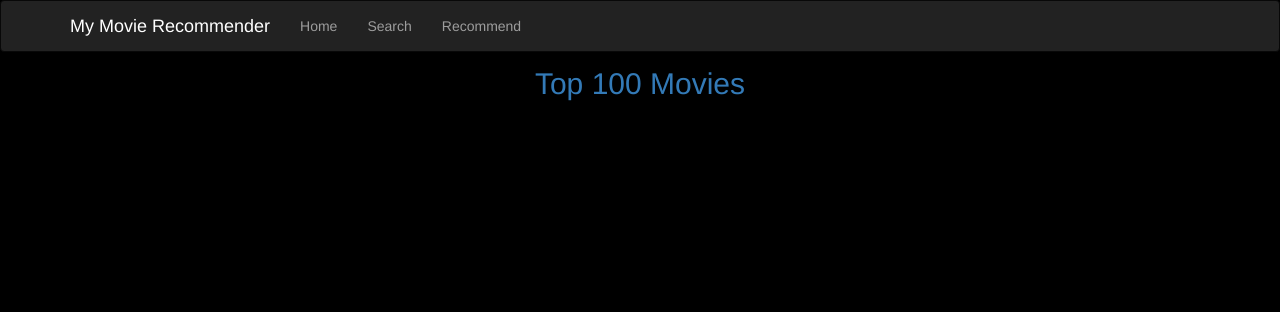
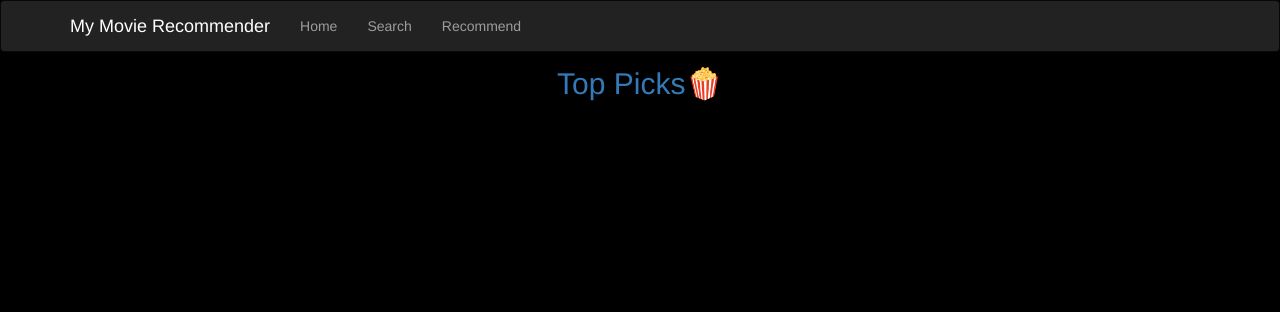
Before and after one commit to Ashy-it24/Movie-Recommendation_ML, a Flask app: page / in a window 1280 px wide. Shown: the top 312 px of the page. Run offline with Flask 3, Linux system fonts and the light colour scheme; parts of the project's set-up code (start-up, migrations or seed data) failed here and were passed over.

Commit message:
Update index1.html

```diff
--- a/templates/index1.html
+++ b/templates/index1.html
@@ -23,7 +23,7 @@
   <div class="container" style="padding:0;">
     <div class="row" style="margin:0;">
       <div class="col-md-12 text-center">
-        <h2 class="text-primary" style="margin: 15px 0;">Top 100 Movies</h2>
+        <h2 class="text-primary" style="margin: 15px 0;">Top Picks🍿</h2>
       </div>
 
       {% for title, img, gen, desc in movie_data %}
```
